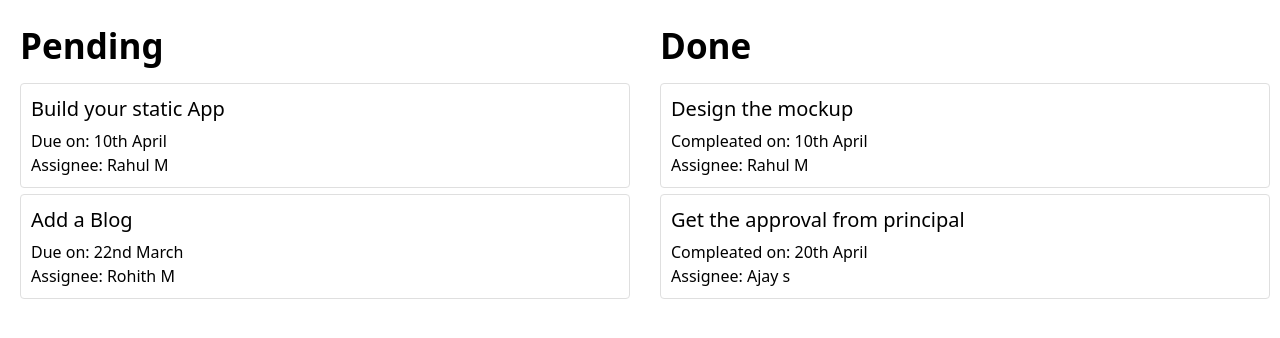
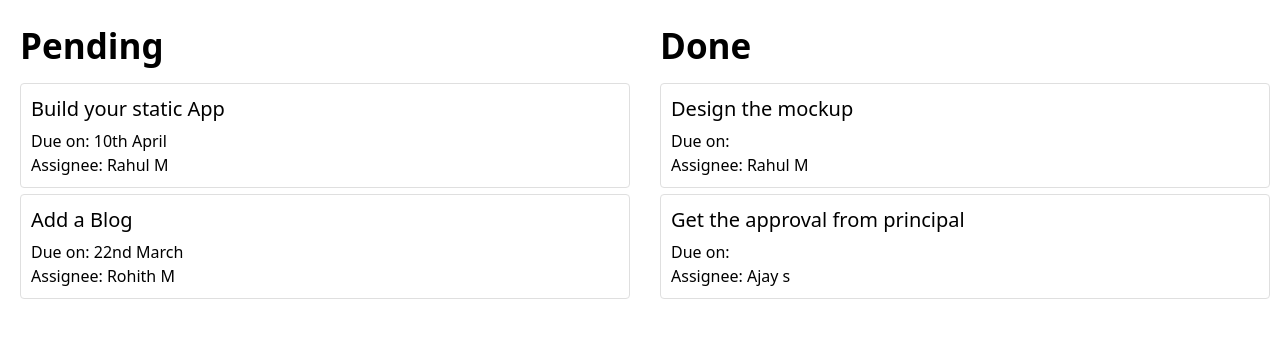
Before and after one commit to yaswanthvitta/wd301, a React (Vite) app in the folder hello-react/: page / in a window 1280 px wide. Shown: the top 338 px of the page. Built offline with nearby package versions, Linux system fonts and the light colour scheme.

Commit message:
convert into type script

```diff
--- a/hello-react/src/App.tsx
+++ b/hello-react/src/App.tsx
@@ -9,15 +9,15 @@ function App() {
       <div style={{margin:"15px",width:'50%'}}>
       <h1 style={{marginBottom:'10px',fontSize:'35px',fontWeight:'bold'}}>Pending</h1>
       <div>
-      <TaskCard title="Build your static App" dueDate="10th April" assigneeName="Rahul M" completedAtDate="" />
-      <TaskCard title="Add a Blog" dueDate="22nd March" assigneeName="Rohith M" completedAtDate="" />
+      <TaskCard title="Build your static App" dueDate="10th April" assigneeName="Rahul M"  />
+      <TaskCard title="Add a Blog" dueDate="22nd March" assigneeName="Rohith M" />
       </div>
       </div>
       <div style={{margin:"15px",width:'50%'}}>
       <h1 style={{marginBottom:'10px',fontSize:'35px',fontWeight:'bold'}}>Done</h1>
       <div>
-      <TaskCard title="Design the mockup" completedAtDate="10th April" assigneeName="Rahul M" dueDate=""/>
-      <TaskCard title="Get the approval from principal" completedAtDate="20th April" assigneeName="Ajay s" dueDate="" />
+      <TaskCard title="Design the mockup" completedAtDate="10th April" assigneeName="Rahul M" />
+      <TaskCard title="Get the approval from principal" completedAtDate="20th April" assigneeName="Ajay s"  />
       </div>
       </div>
     </div>
--- a/hello-react/src/TaskCard.tsx
+++ b/hello-react/src/TaskCard.tsx
@@ -3,17 +3,17 @@ import React from 'react';
 
 interface TaskCardprops {
   title: string;
-  completedAtDate: string;
-  dueDate:string;
+  completedAtDate?: string;
+  dueDate?:string;
   assigneeName:string;
 }
 
 const TaskCard :React.FC<TaskCardprops> = (props) => {
   const {title,completedAtDate,dueDate,assigneeName} = props;
 
-   const Dates = ({cat}) =>{
+   const Dates = ({cat,due}) =>{
 
-    if(cat == ''){
+    if(due !== undefined){
       return <p className='Date'>Due on: {dueDate}</p>
       }
       else{
@@ -24,7 +24,7 @@ const TaskCard :React.FC<TaskCardprops> = (props) => {
   return (
     <div className="TaskItem">
       <h2 className='Title'>{title}</h2>
-      <Dates cat={completedAtDate} />
+      <Dates cat="completedAtDate" due="dueDate" />
       <p className='Assignee'>Assignee: {assigneeName}</p>
     </div>
   )
```
